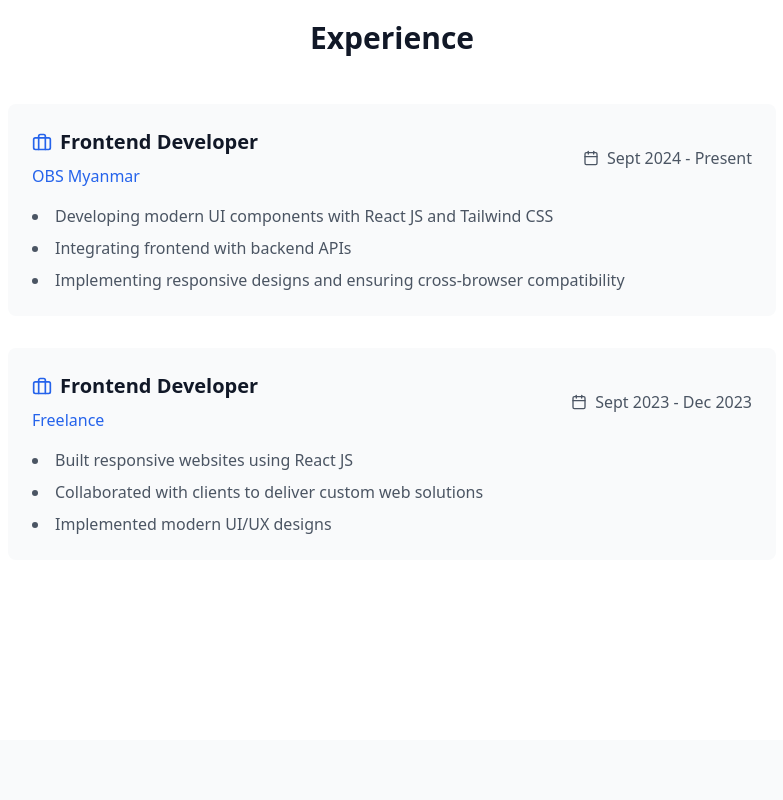
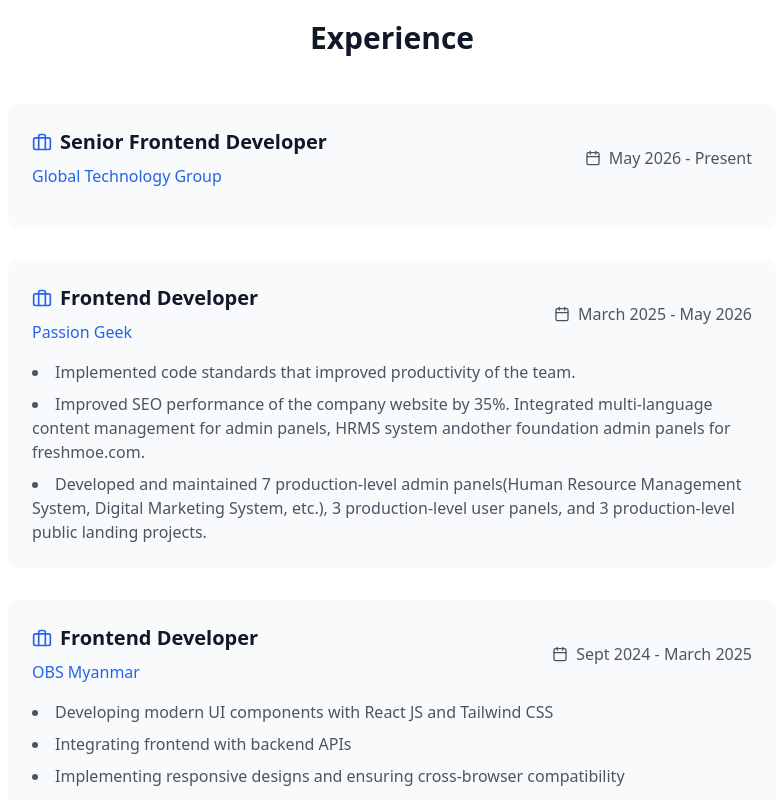
Before and after one commit to thomaslynn132/portfolio-v2, a React (Vite) app: page / in a window 1280 px wide. Shown: the part 2460-3260 px from the top of the page, without its empty margins (248-1031 px from the left). Built offline with nearby package versions, Linux system fonts and the light colour scheme.

Commit message:
Update Experience.tsx

```diff
--- a/src/components/Experience.tsx
+++ b/src/components/Experience.tsx
@@ -4,9 +4,26 @@ import { Calendar, Briefcase } from 'lucide-react';
 
 const experiences = [
   {
+
+    company: 'Global Technology Group',
+    position: 'Senior Frontend Developer',
+    period: 'May 2026 - Present',
+    description: [],
+  },
+  {
+     company: 'Passion Geek',
+    position: 'Frontend Developer',
+    period: 'March 2025 - May 2026',
+    description: [
+      'Implemented code standards that improved productivity of the team.',
+      'Improved SEO performance of the company website by 35%. Integrated multi-language content management for admin panels, HRMS system andother foundation admin panels for freshmoe.com.',
+      'Developed and maintained 7 production-level admin panels(Human Resource Management System, Digital Marketing System, etc.), 3 production-level user panels, and 3 production-level public landing projects.'
+    ],
+  },
+  {
     company: 'OBS Myanmar',
     position: 'Frontend Developer',
-    period: 'Sept 2024 - Present',
+    period: 'Sept 2024 - March 2025',
     description: [
       'Developing modern UI components with React JS and Tailwind CSS',
       'Integrating frontend with backend APIs',
```
